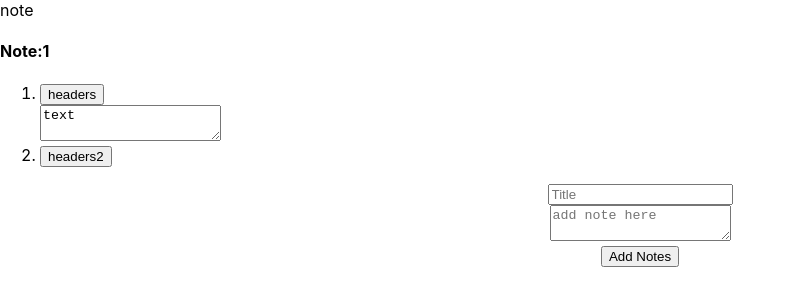
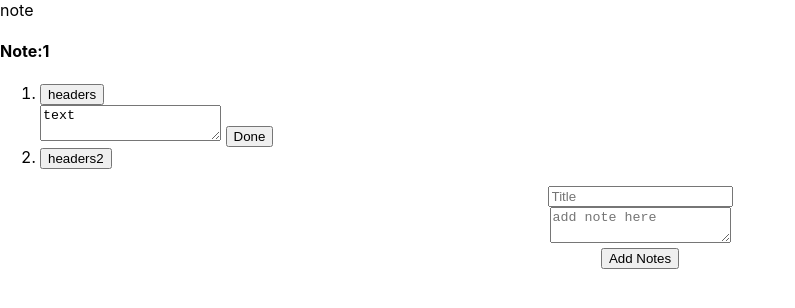
Before and after one commit to pjsherpa/note, a React (Create React App) app: page / in a window 1280 px wide. Both pictures are taken after a click on the button "headers". Shown: the top 308 px of the page, without its empty margins (0-795 px from the left). Built offline with nearby package versions, Linux system fonts and the light colour scheme.

Commit message:
Button function for done inlcuded to hide text

```diff
--- a/src/component/NoteInput.js
+++ b/src/component/NoteInput.js
@@ -36,6 +36,11 @@ const NoteInput = () => {
     setShowText(!showText);
   };
 
+  const handleDoneButtonClick = () => {
+    setSelectedNote("");
+    setShowText(false);
+  };
+
   const noteList = notes.map((item) => {
     return (
       <li key={item.headers}>
@@ -45,7 +50,7 @@ const NoteInput = () => {
         {selectedNote === item.header && showText && (
           <div>
             <textarea defaultValue={item.text}></textarea>{" "}
-            {/* <button onClick={'}>Done</button> */}
+            <button onClick={handleDoneButtonClick}>Done</button>
           </div>
         )}
       </li>
```
